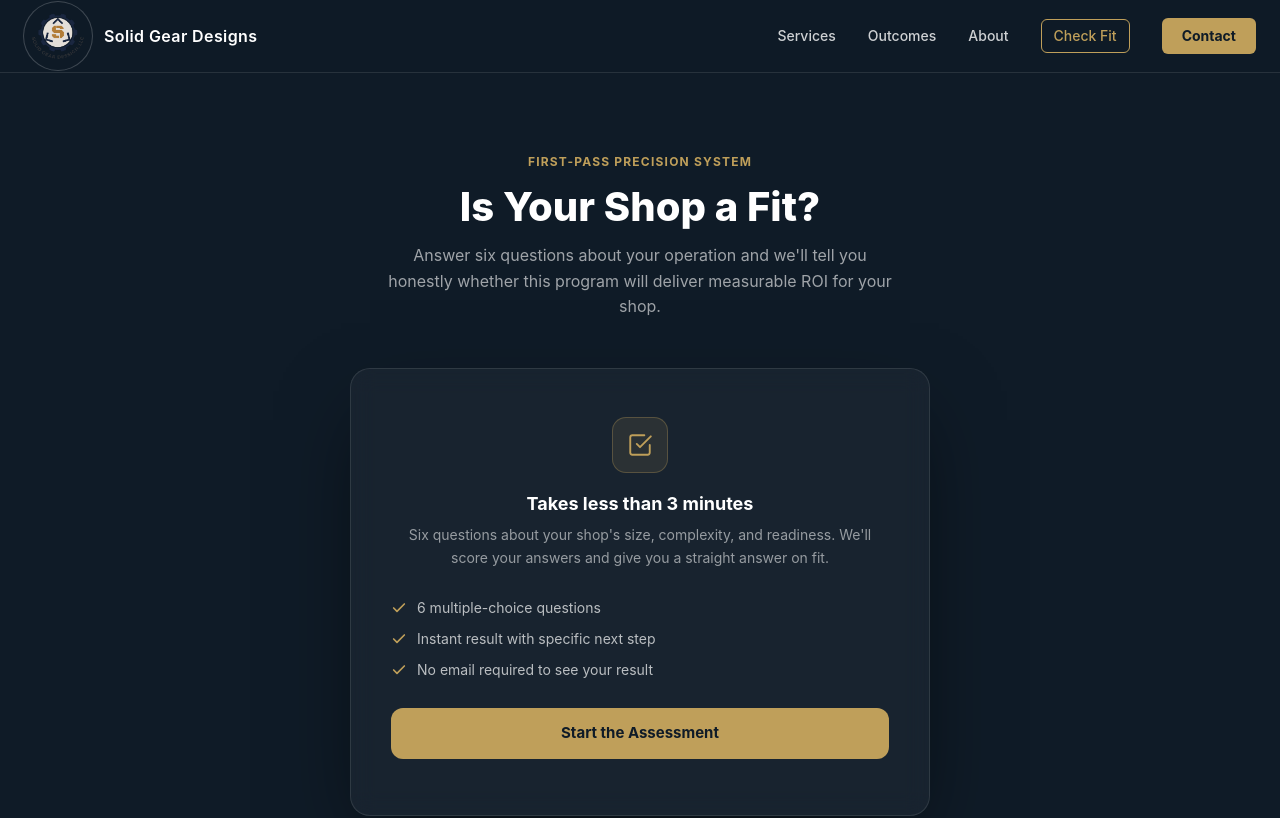
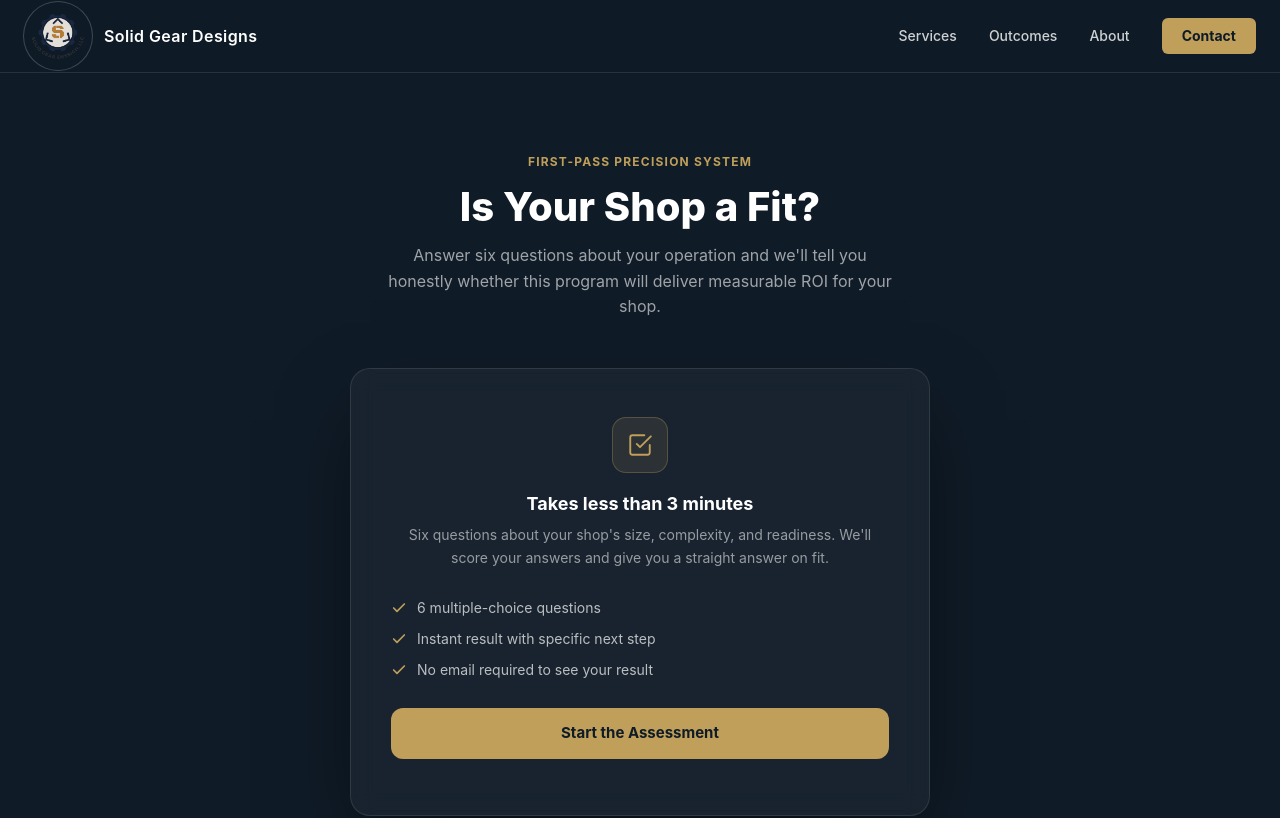
Before and after one commit to scifyanswers/SGDSite, a React (Vite) app: page /qualify in a window 1280 px wide. Shown: the top 818 px of the page. Built offline with nearby package versions, Linux system fonts and the light colour scheme.

Commit message:
Remove 'Check Fit' link from navigation

```diff
--- a/src/components/Navigation.tsx
+++ b/src/components/Navigation.tsx
@@ -17,8 +17,6 @@ export default function Navigation() {
       navigate(`/#${id}`);
     }
   };
-
-  const isQualifyPage = location.pathname === "/qualify";
 
   return (
     <nav className="sticky top-0 z-50 bg-[#0F1B27]/75 backdrop-blur-xl border-b border-white/10">
@@ -63,16 +61,6 @@ export default function Navigation() {
             >
               About
             </button>
-            <Link
-              to="/qualify"
-              className={`text-sm font-medium transition px-3 py-1.5 rounded-md border ${
-                isQualifyPage
-                  ? "border-[#BF9F5A] text-[#BF9F5A]"
-                  : "border-white/20 text-white/80 hover:text-white hover:border-white/40"
-              }`}
-            >
-              Check Fit
-            </Link>
             <button
               onClick={() => scrollTo("contact")}
               className="bg-copper text-navy px-5 py-2 rounded-md font-bold text-sm hover:bg-opacity-90 transition"
@@ -116,17 +104,6 @@ export default function Navigation() {
             >
               About
             </button>
-            <Link
-              to="/qualify"
-              onClick={() => setOpen(false)}
-              className={`block w-full text-left px-4 py-3 rounded-md transition ${
-                isQualifyPage
-                  ? "text-[#BF9F5A] bg-[#BF9F5A]/10"
-                  : "text-white/80 hover:text-white hover:bg-white/5"
-              }`}
-            >
-              Check Fit
-            </Link>
             <button
               onClick={() => scrollTo("contact")}
               className="block w-full text-left px-4 py-3 rounded-md
```
